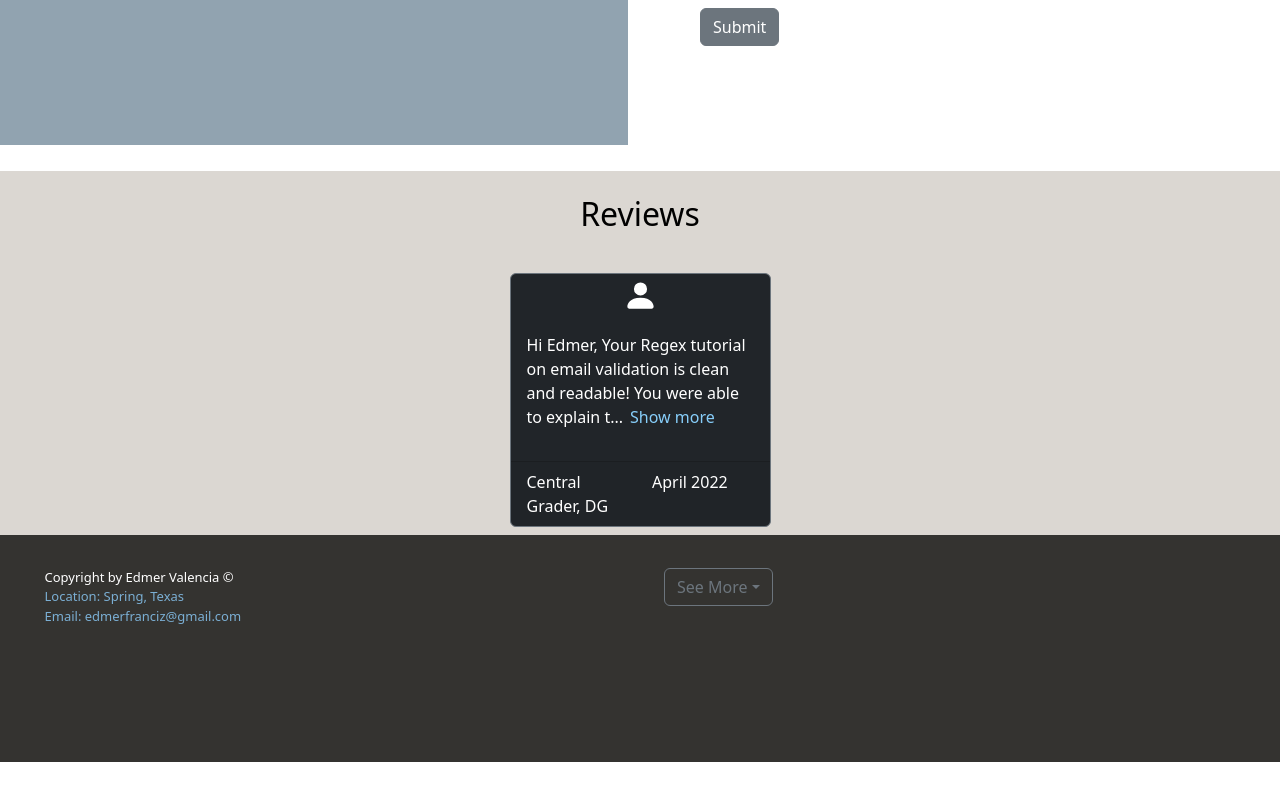
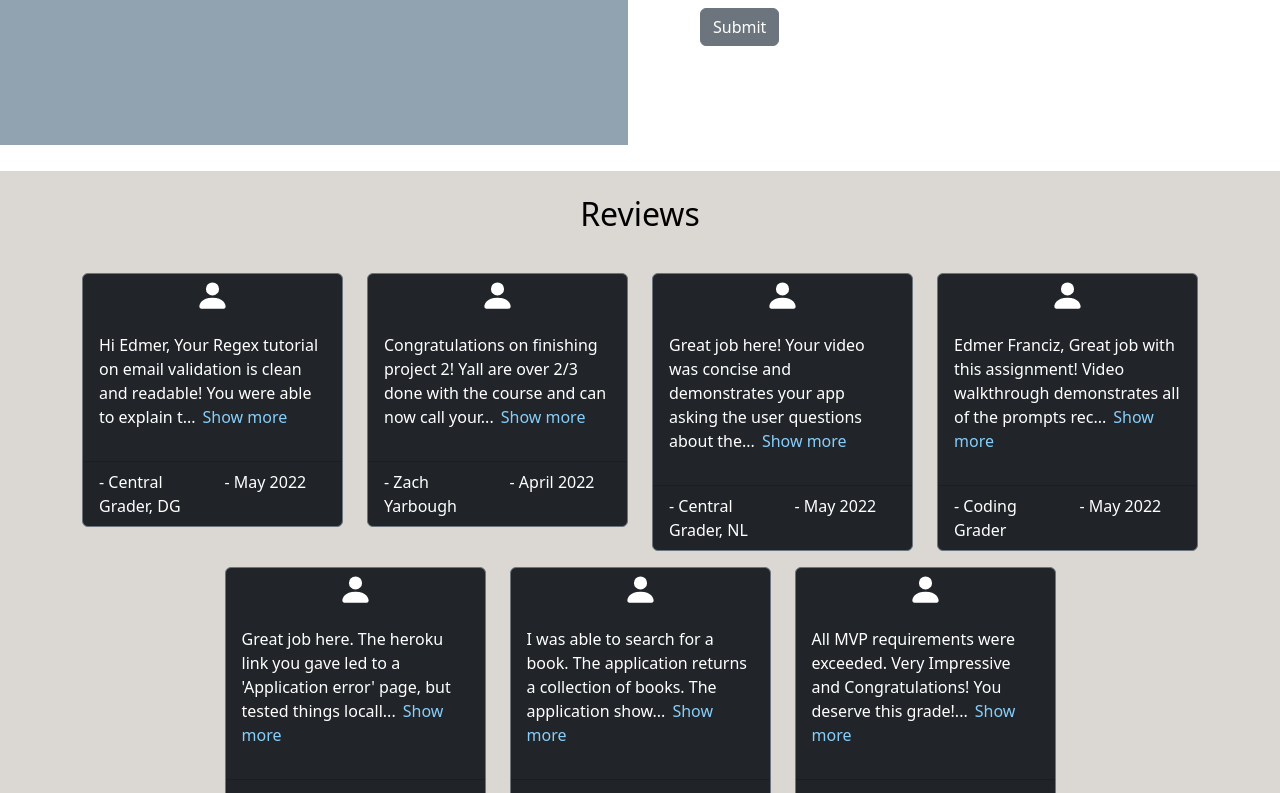
Before and after one commit to edm1001/web-dev-port, a React (Create React App) app: page / in a window 1280 px wide. Shown: the part 3058-3851 px from the top of the page. Before the commit the page ends 3820 px from the top, so only its background shows below. Built offline with nearby package versions, Linux system fonts and the light colour scheme.

Commit message:
add the rest of the reviews

```diff
--- a/src/Components/Reviews/Reviews.js
+++ b/src/Components/Reviews/Reviews.js
@@ -29,8 +29,38 @@ const ReviewsData = [
     {
         description: " Hi Edmer, Your Regex tutorial on email validation is clean and readable! You were able to explain the purpose and the proper usage of this complex feature! You were able to provide a clear explanation of the underlying regex topics.  Great job including detailed sections that corresponded to important components in the starter code that make up the regex features. You were able to embed code snippets for each underlying example you used!",
         reviewer: "Central Grader, DG",
+        date: "May 2022"
+    },
+    {
+        description: "Congratulations on finishing project 2! Yall are over 2/3 done with the course and can now call yourselves full stack developers! Your project fulfilled all the requirements while still being responsive and polished. I am seriously impressed with the outcome you were able to achieve in only 2 weeks! I love the flow and layout of the information presented. Everything is easy to find at a glance, and the presentation is very polished and pleasing to the eye. Additionally, all the backend routes seem to be working properly! Additionally, it seems that all the backend routes are working as intended and all the images are loading properly! Great job using Multer and getting all the backend routes to work.",
+        reviewer: " Zach Yarbough",
         date: "April 2022"
-    }
+    },
+    {
+        description: "Great job here! Your video was concise and demonstrates your app asking the user questions about the readme's content (title, description, installation, usage, license, contributing, tests, email, and github), generating a readme with corresponding sections that matched your input, included a questions section at the end with your email and github info, and had a working table of contents that linked to each section. The rest looks good and works properly; Good Work!",
+        reviewer: "Central Grader, NL",
+        date: "May 2022"
+    },
+    {
+        description: "Edmer Franciz, Great job with this assignment! Video walkthrough demonstrates all of the prompts receiving user input. Video walkthrough demonstrates a generated HTML file. Video walkthrough demonstrates invoking the application from the command line. Video walkthrough demonstrates all 4 tests passing. Application utilizes Employee, Manager, Engineer and Intern classes. Uses the inquirer package. Uses the Jest package. Very nice work!!",
+        reviewer: "Coding Grader",
+        date: "May 2022"
+    },
+    {
+        description: "Great job here. The heroku link you gave led to a 'Application error' page, but tested things locally and can confirm that everything worked properly. The user is able to add and subtract funds, those changes are saved to the database, and if they are done offline, changes are saved locally and added to the database once connection is re-established. Aside from the deployment, the rest looks good. Best of luck and good work!",
+        reviewer: "Central Grader, NL",
+        date: "June 2022"
+    },
+    {
+        description: "I was able to search for a book. The application returns a collection of books. The application shows the title, author, description, image field, however, it is missing the link field for the books that are returned from the search. You also are utilizing the React Router package. Overall good start to this application!",
+        reviewer: "Central Grader KD",
+        date: "June 2022"
+    },
+    {
+        description: "All MVP requirements were exceeded. Very Impressive and Congratulations! You deserve this grade!",
+        reviewer: "Walter Perry",
+        date: "June 2022"
+    },
 ]
 const Reviews = () => {
     return (
@@ -55,8 +85,8 @@ const Reviews = () => {
                             </Card.Body>
                             <Card.Footer>
                                 <Row>
-                                <Col>{reviews.reviewer}</Col>
-                                <Col>{reviews.date}</Col>
+                                <Col>- {reviews.reviewer}</Col>
+                                <Col>- {reviews.date}</Col>
                                 </Row>
                             </Card.Footer>
                         </Card>
@@ -68,192 +98,5 @@ const Reviews = () => {
         </section>
     )
 }
-// const Reviews =() => {
-//     return (
-//         <section className='reviews' id='reviews'>
-//             <h2 className='d-flex justify-content-center text-black
-//              py-4'>Reviews</h2>
-//             <Container>
 
-//             <Row className='reviews-row'>
-
-//             <Col className=' py-2' lg={3} md={4} sm={6} xs={12}>
-//             <motion.div
-//                     initial={{ opacity:0}}
-//                     whileInView={{opacity:1, delay:1}}
-//                     >
-//             <Card className='review-card text-white' bg='dark' border='secondary' >
-//             <i className='reviews-icon py-1'><BsFillPersonFill size={35} /> </i>
-//             <Card.Body>
-//              <p>
-//              <ExpandableText descriptionLength={100}>
-//                 Hi Edmer,
-//                 Your Regex tutorial on email validation is clean and readable! You were able to explain the purpose and the proper usage of this complex feature!
-//                 You were able to provide a clear explanation of the underlying regex topics.  Great job including detailed sections that corresponded to important components in the starter code that make up the regex features. You were able to embed code snippets for each underlying example you used!
-//                 You created a unique GitHub gist that provided all the necessary markdown needed for a comprehensive tutorial! You were able to show your work with descriptive commits. Well done!
-//                 Overall strong effort, keep up the awesome work!
-//              </ExpandableText>
-//             </p>
-//             </Card.Body>
-//             <Card.Footer>
-//                 <Row>
-//                 <Col>- Central Grader, DG</Col>
-//                 <Col>April 2022</Col>
-//                 </Row>
-//             </Card.Footer>
-//             </Card>
-//             </motion.div>
-//                 </Col>
-
-//             <Col className=' py-2' lg={3} md={4} sm={6} xs={12} >
-//             <motion.div
-//                     initial={{ opacity:0}}
-//                     whileInView={{opacity:1, delay:1}}
-//                     >
-//             <Card className='review-card text-white' bg='dark' border='secondary' >
-//             <i className='reviews-icon py-1'> <BsFillPersonFill size={35} /> </i>
-//             <Card.Body>
-//              <p>
-//             <ExpandableText descriptionLength={100}>
-//              Congratulations on finishing project 2! Yall are over 2/3 done with the course and can now call yourselves full stack developers! Your project fulfilled all the requirements while still being responsive and polished. I am seriously impressed with the outcome you were able to achieve in only 2 weeks!
-//             I love the flow and layout of the information presented. Everything is easy to find at a glance, and the presentation is very polished and pleasing to the eye. Additionally, all the backend routes seem to be working properly!
-//             Additionally, it seems that all the backend routes are working as intended and all the images are loading properly! Great job using Multer and getting all the backend routes to work.
-//             </ExpandableText>
-//             </p>
-//             </Card.Body>
-//             <Card.Footer>
-//                 <Row>
-//                 <Col>- Zach Yarbough</Col>
-//                 <Col>April 2022</Col>
-//                 </Row>
-//             </Card.Footer>
-//             </Card>
-//             </motion.div>
-//                 </Col>
-
-//              <Col className=' py-2' lg={3} md={4} sm={6} xs={12}>
-//              <motion.div
-//                     initial={{ opacity:0}}
-//                     whileInView={{opacity:1, delay:1}}
-//                     >
-//              <Card className='review-card text-white' bg='dark' border='secondary' >
-//             <i className='reviews-icon py-1'> <BsFillPersonFill size={35} /></i>
-//             <Card.Body>
-//             <p>
-//                 <ExpandableText descriptionLength={100}>
-//                  Great job here! Your video was concise and demonstrates your app asking the user questions about the readme's content (title, description, installation, usage, license, contributing, tests, email, and github), generating a readme with corresponding sections that matched your input, included a questions section at the end with your email and github info, and had a working table of contents that linked to each section. The rest looks good and works properly; good work!
-//                 </ExpandableText>
-//             </p>
-//             </Card.Body>
-//             <Card.Footer>
-//                 <Row>
-//                 <Col>- Central Grader, NL</Col>
-//                 <Col>May 2022</Col>
-//                 </Row>
-//             </Card.Footer>
-//             </Card>
-//             </motion.div>
-//                 </Col>
-
-//             <Col className=' py-2' lg={3} md={4} sm={6} xs={12}>
-//             <Card className='review-card text-white' bg='dark' border='secondary' >
-//             <i className='reviews-icon py-1'> <BsFillPersonFill size={35} /></i>
-//             <Card.Body>
-//             <p>
-//             <ExpandableText descriptionLength={100}>
-//                 Edmer Franciz,
-//                 Great job with this assignment!
-//                 Video walkthrough demonstrates all of the prompts receiving user input.
-//                 Video walkthrough demonstrates a generated HTML file.
-//                 Video walkthrough demonstrates invoking the application from the command line.
-//                 Video walkthrough demonstrates all 4 tests passing.
-//                 Application utilizes Employee, Manager, Engineer and Intern classes.
-//                 Uses the inquirer package.
-//                 Uses the Jest package.
-//                 Very nice work!!
-//                 </ExpandableText>
-//             </p>
-//             </Card.Body>
-//             <Card.Footer>
-//                 <Row>
-//                 <Col>- Grader Coding</Col>
-//                 <Col>May 2022</Col>
-//                 </Row>
-//             </Card.Footer>
-//             </Card>
-//                 </Col>
-
-//             <Col className=' py-2' lg={3} md={4} sm={6} xs={12}>
-//             <motion.div
-//                     initial={{ opacity:0}}
-//                     whileInView={{opacity:1, delay:1}}
-//                     >
-
-//             <Card className='review-card text-white' bg='dark' border='secondary' >
-//             <i className='reviews-icon py-1'> <BsFillPersonFill size={35} /></i>
-//             <Card.Body>
-//             <p>
-//             <ExpandableText descriptionLength={100}>
-//                  Great job here. The heroku link you gave led to a "Application error" page, but tested things locally and can confirm that everything worked properly.
-//                 The user is able to add and subtract funds, those changes are saved to the database, and if they are done offline, changes are saved locally and added to the database once connection is re-established.
-//                 Aside from the deployment, the rest looks good. Best of luck and good work!
-//                 </ExpandableText>
-//                 </p>
-//             </Card.Body>
-//             <Card.Footer>
-//                 <Row>
-//                 <Col>- Central Grader, NL</Col>
-//                 <Col>June 2022</Col>
-//                 </Row>
-//             </Card.Footer>
-//             </Card>
-//             </motion.div>
-
-//                 </Col>
-
-//             <Col className=' py-2' lg={3} md={4} sm={6} xs={12}>
-//             <Card className='review-card text-white' bg='dark' border='secondary' >
-//             <i className='reviews-icon py-1'> <BsFillPersonFill size={35}/></i>
-//             <Card.Body>
-//             <p>
-//             <ExpandableText descriptionLength={100}>
-//             I was able to search for a book. The application returns a collection of books. The application shows the title, author, description, image field, however, it is missing the link field for the books that are returned from the search. You also are utilizing the React Router package. Overall good start to this application!
-//             </ExpandableText>
-//              </p>
-//             </Card.Body>
-//             <Card.Footer>
-//                 <Row>
-//                 <Col>- Central Grader KD</Col>
-//                 <Col>June 2022</Col>
-//                 </Row>
-//             </Card.Footer>
-//             </Card>
-//                 </Col>
-
-//             <Col className=' py-2' lg={3} md={4} sm={6} xs={12}>
-//             <motion.div
-//                     initial={{ opacity:0}}
-//                     whileInView={{opacity:1, delay:1}}
-//                     >
-
-//             <Card className='review-card text-white' bg='dark' border='secondary' >
-//             <i className='reviews-icon py-1'> <BsFillPersonFill size={35} /></i>
-//             <Card.Body>
-//             <p> All MVP requirements were exceeded. Very Impressive and Congratulations! You deserve this grade!</p>
-//             </Card.Body>
-//             <Card.Footer>
-//                 <Row>
-//                 <Col>- Walter Perry</Col>
-//                 <Col>June 2022</Col>
-//                 </Row>
-//             </Card.Footer>
-//             </Card>
-//             </motion.div>
-//                 </Col>
-
-//             </Row>
-//             </Container>
-//         </section>
-//     )
-// }
 export default Reviews;
```
